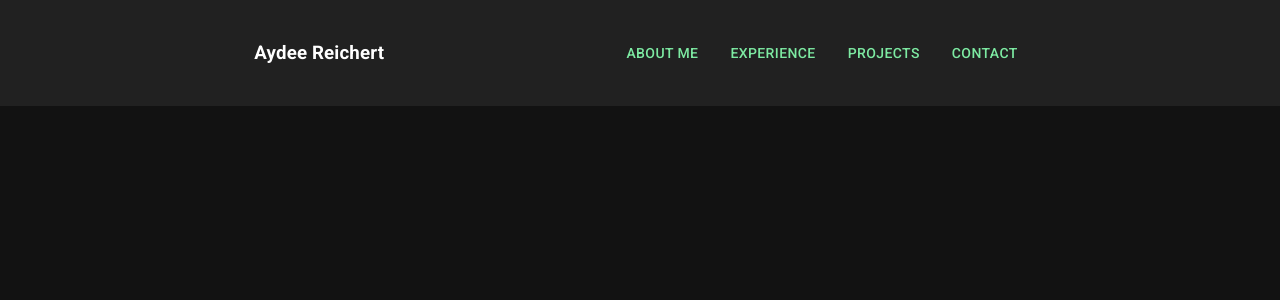
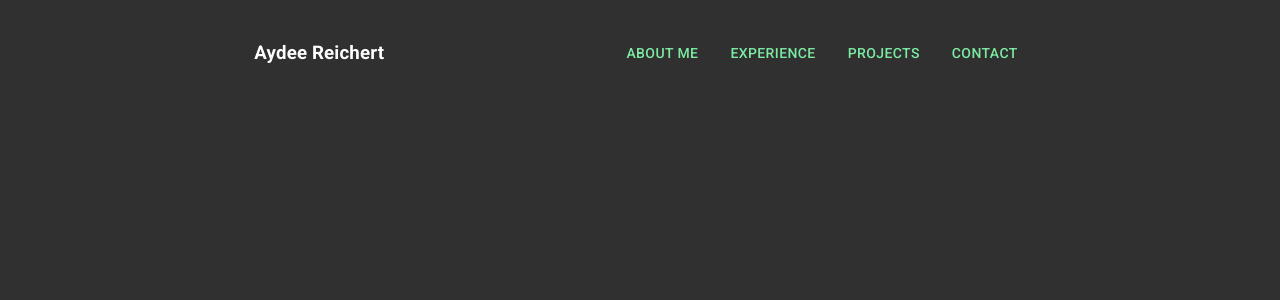
Before and after one commit to ReichertA2/Portfolio, a React (Create React App) app: page / in a window 1280 px wide. Shown: the top 300 px of the page. Built offline with nearby package versions, Linux system fonts and the light colour scheme.

Commit message:
added the background theme color

```diff
--- a/src/components/NavBar.js
+++ b/src/components/NavBar.js
@@ -16,7 +16,7 @@ const Root = styled("div")(({ theme }) => ({
   height: "100%",
   backgroundColor:
     theme.palette.mode === "dark"
-      ? grey[900]
+      ? "#303030"
       : theme.palette.background.default,
 }));
 
--- a/src/themes/primaryDarkTheme.js
+++ b/src/themes/primaryDarkTheme.js
@@ -4,6 +4,9 @@ export const themeOptions = {
     palette: {
       type: 'dark',
       mode: 'dark',
+        background: {
+          default: "#303030"
+        },
       primary: {
         main: '#7deaa2',
       },
```
